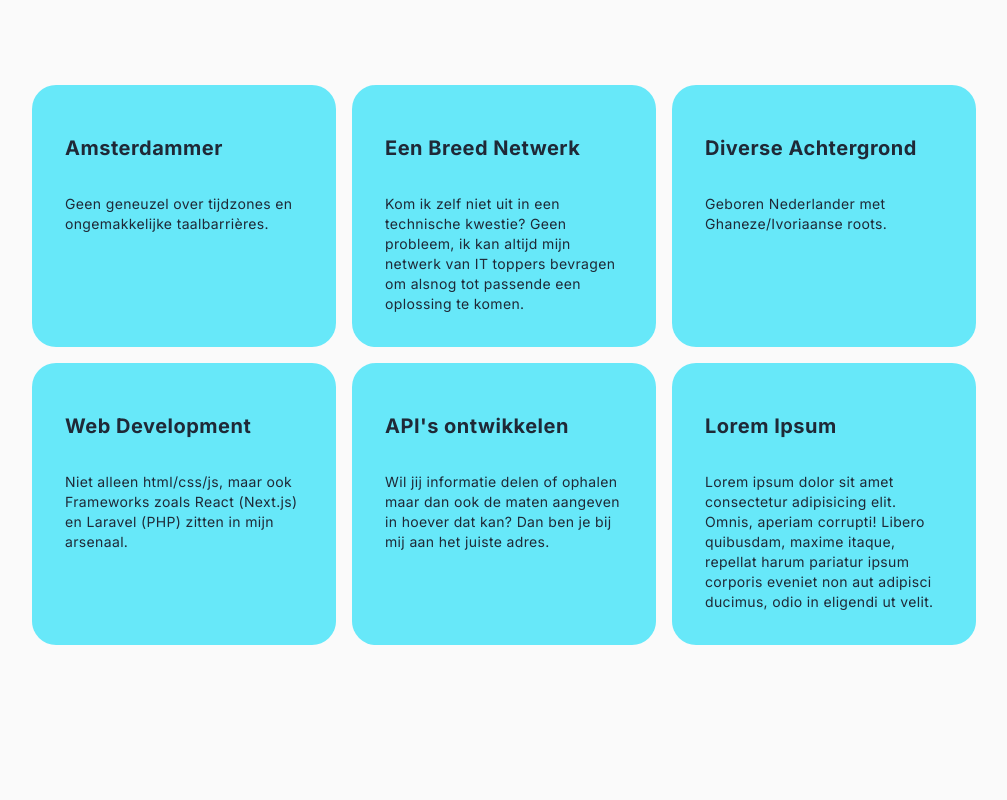
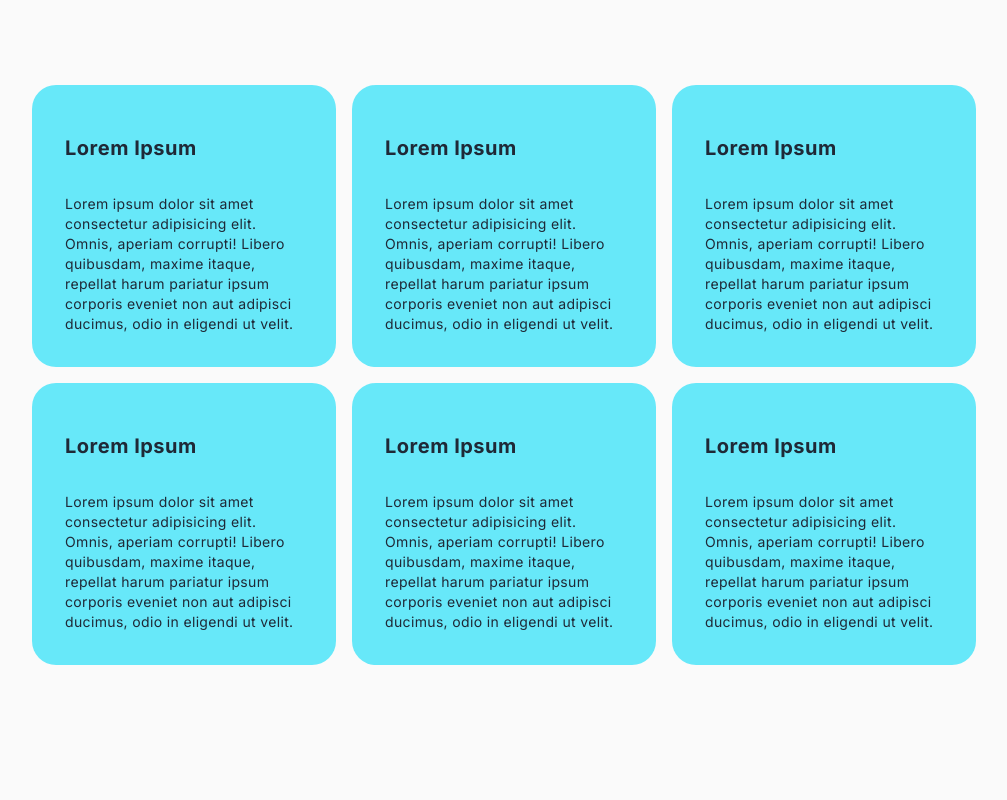
Before and after one commit to RandyOfosu/yaps, a Next.js app: page / in a window 1280 px wide. Shown: the part 1660-2460 px from the top of the page, without its empty margins (136-1143 px from the left). Built offline with nearby package versions, Linux system fonts and the light colour scheme.

Commit message:
some changes

```diff
--- a/components/ReactButton.tsx
+++ b/components/ReactButton.tsx
@@ -3,7 +3,6 @@ import React from 'react'
 const ReactButton = ({
     title,
     handleClick,
-    otherClasses,
   }: {
     title: string;
     handleClick?: () => void;
--- a/data/index.ts
+++ b/data/index.ts
@@ -132,33 +132,33 @@ export const socialMedia = [
 
 export const usps = [
   {
-    title: "Amsterdammer",
+    title: "Lorem Ipsum",
     description:
-      "Geen geneuzel over tijdzones en ongemakkelijke taalbarrières.",
+      "Lorem ipsum dolor sit amet consectetur adipisicing elit. Omnis, aperiam corrupti! Libero quibusdam, maxime itaque, repellat harum pariatur ipsum corporis eveniet non aut adipisci ducimus, odio in eligendi ut velit.",
     link: "",
   },
   {
-    title: "Een Breed Netwerk",
+    title: "Lorem Ipsum",
     description:
-      "Kom ik zelf niet uit in een technische kwestie? Geen probleem, ik kan altijd mijn netwerk van IT toppers bevragen om alsnog tot passende een oplossing te komen.",
+      "Lorem ipsum dolor sit amet consectetur adipisicing elit. Omnis, aperiam corrupti! Libero quibusdam, maxime itaque, repellat harum pariatur ipsum corporis eveniet non aut adipisci ducimus, odio in eligendi ut velit.",
     link: "",
   },
   {
-    title: "Diverse Achtergrond",
+    title: "Lorem Ipsum",
     description:
-      "Geboren Nederlander met Ghaneze/Ivoriaanse roots.",
+      "Lorem ipsum dolor sit amet consectetur adipisicing elit. Omnis, aperiam corrupti! Libero quibusdam, maxime itaque, repellat harum pariatur ipsum corporis eveniet non aut adipisci ducimus, odio in eligendi ut velit.",
     link: "",
   },
   {
-    title: "Web Development",
+    title: "Lorem Ipsum",
     description:
-      "Niet alleen html/css/js, maar ook Frameworks zoals React (Next.js) en Laravel (PHP) zitten in mijn arsenaal.",
+      "Lorem ipsum dolor sit amet consectetur adipisicing elit. Omnis, aperiam corrupti! Libero quibusdam, maxime itaque, repellat harum pariatur ipsum corporis eveniet non aut adipisci ducimus, odio in eligendi ut velit.",
     link: "",
   },
   {
-    title: "API's ontwikkelen",
+    title: "Lorem Ipsum",
     description:
-      "Wil jij informatie delen of ophalen maar dan ook de maten aangeven in hoever dat kan? Dan ben je bij mij aan het juiste adres.",
+      "Lorem ipsum dolor sit amet consectetur adipisicing elit. Omnis, aperiam corrupti! Libero quibusdam, maxime itaque, repellat harum pariatur ipsum corporis eveniet non aut adipisci ducimus, odio in eligendi ut velit.",
     link: "",
   },
   {
```
